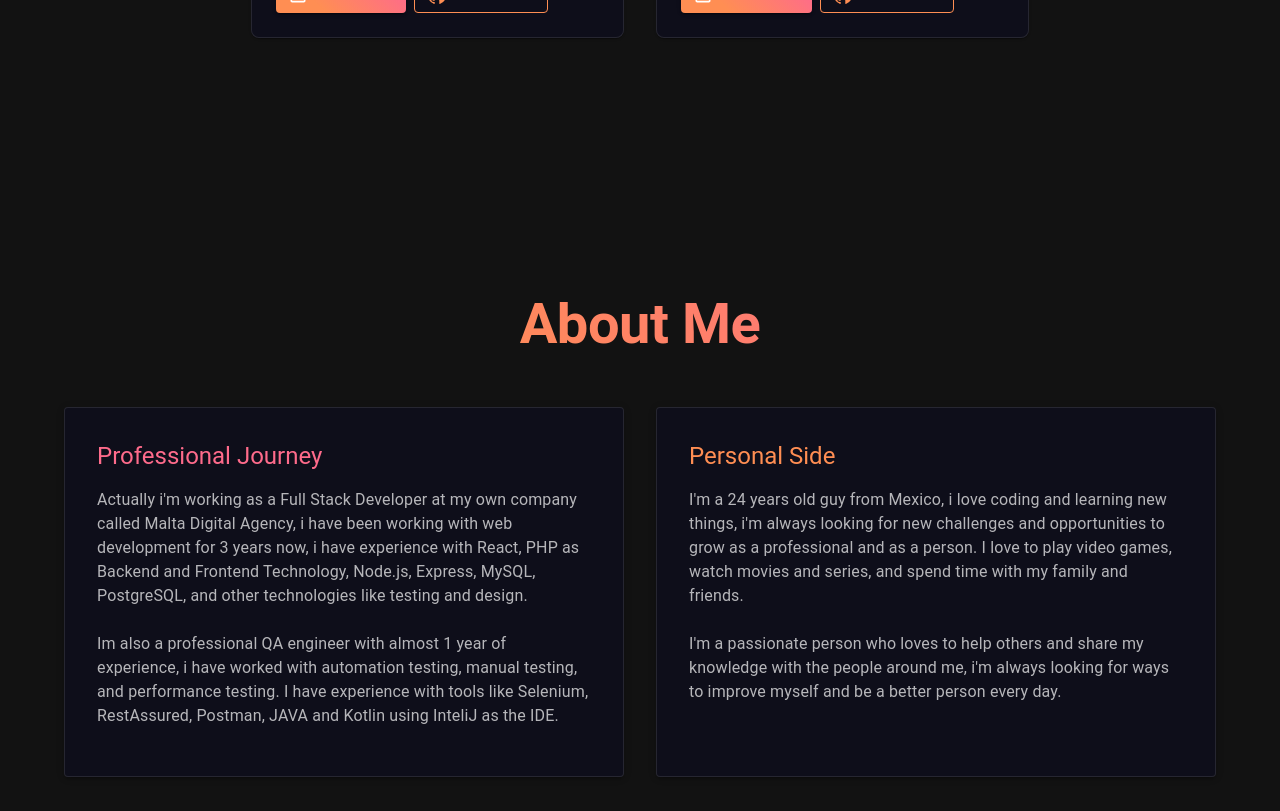
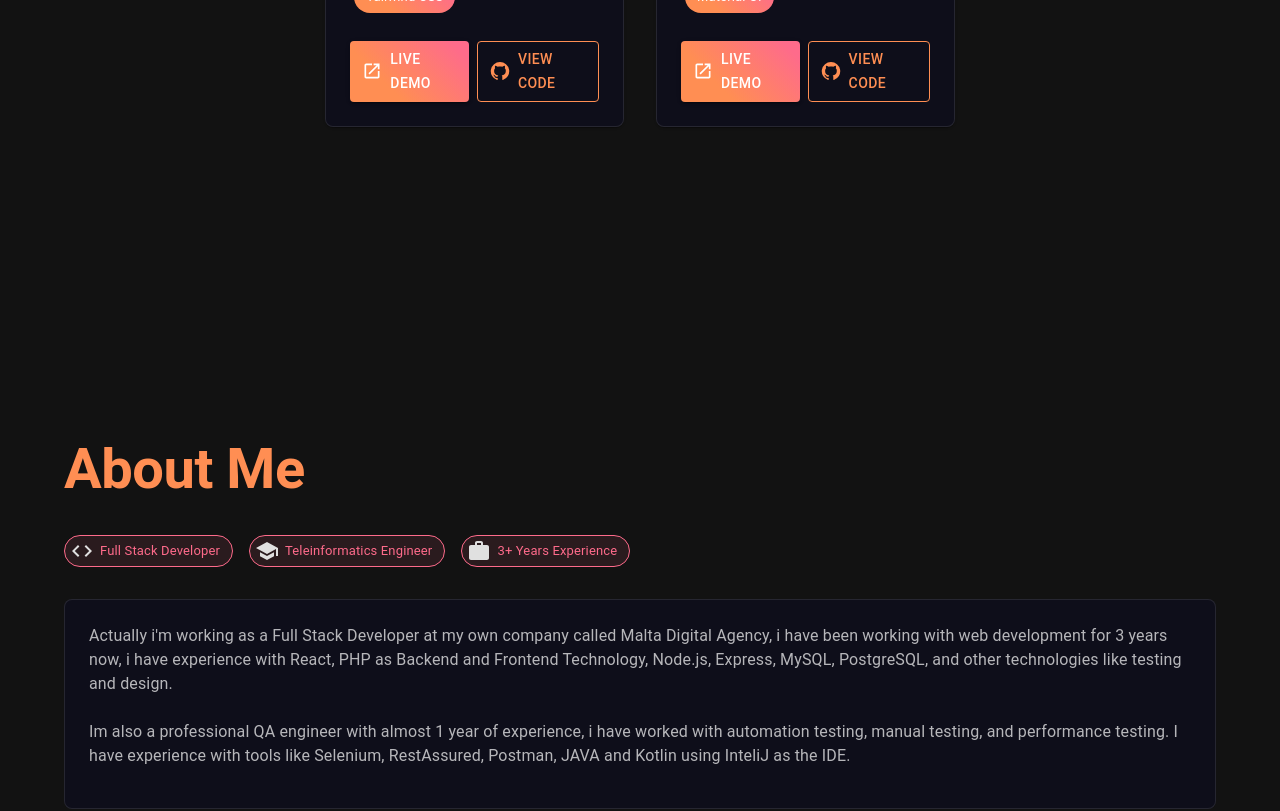
Before and after one commit to ByFabrii/dev-portfolio, a React (Vite) app: page / in a window 1280 px wide. Shown: the part 2320-3131 px from the top of the page. Built offline with nearby package versions, Linux system fonts and the light colour scheme.

Commit message:
quick fixes to about and project sections

```diff
--- a/src/components/sections/About.tsx
+++ b/src/components/sections/About.tsx
@@ -1,7 +1,14 @@
-import { Box, Typography, Container, Grid, Paper } from '@mui/material';
+import { Box, Typography, Container, Grid, Paper, Chip, Stack } from '@mui/material';
 import { motion } from 'framer-motion';
+import { Code, School, Work } from '@mui/icons-material';
 
 const About = () => {
+  const highlights = [
+    { icon: <Code />, label: "Full Stack Developer" },
+    { icon: <School />, label: "Teleinformatics Engineer" },
+    { icon: <Work />, label: "3+ Years Experience" },
+  ];
+
   return (
     <Box
       component="section"
@@ -9,13 +16,19 @@ const About = () => {
       sx={{
         minHeight: '100vh',
         display: 'flex',
-        alignItems: 'center'
+        alignItems: 'center',
+        justifyContent: 'center',
+        position: 'relative',
+        overflow: 'hidden',
       }}
     >
       <Container maxWidth="lg">
+        <Grid container spacing={1} alignItems="center">
+
+          <Grid item xs={12} md={12}>
             <motion.div
-          initial={{ opacity: 0, y: 20 }}
-          whileInView={{ opacity: 1, y: 0 }}
+              initial={{ opacity: 0, x: 50 }}
+              whileInView={{ opacity: 1, x: 0 }}
               transition={{ duration: 0.8 }}
               viewport={{ once: true }}
             >
@@ -27,56 +40,49 @@ const About = () => {
                   background: 'linear-gradient(45deg, #FF8E53 30%, #FE6B8B 90%)',
                   WebkitBackgroundClip: 'text',
                   WebkitTextFillColor: 'transparent',
-              mb: 6,
-              textAlign: 'center'
+                  mb: 4
                 }}
               >
                 About Me
               </Typography>
 
-          <Grid container spacing={4}>
-            <Grid item xs={12} md={6}>
+              <Stack direction="row" spacing={2} flexWrap="wrap" sx={{ mb: 4 }}>
+                {highlights.map((item, index) => (
+                  <Chip
+                    key={index}
+                    icon={item.icon}
+                    label={item.label}
+                    sx={{
+                      background: 'rgba(254, 107, 139, 0.1)',
+                      border: '1px solid #FE6B8B',
+                      color: '#FE6B8B',
+                      '&:hover': {
+                        background: 'rgba(254, 107, 139, 0.2)',
+                      },
+                      m: 1
+                    }}
+                  />
+                ))}
+              </Stack>
+
               <Paper
-                elevation={3}
+                elevation={0}
                 sx={{
-                  p: 4,
+                  p: 3,
                   background: 'rgba(13, 13, 30, 0.7)',
                   backdropFilter: 'blur(10px)',
                   border: '1px solid rgba(255, 255, 255, 0.1)',
-                  height: '100%'
+                  borderRadius: 2
                 }}
               >
-                <Typography variant="h5" sx={{ mb: 2, color: '#FE6B8B' }}>
-                  Professional Journey
-                </Typography>
                 <Typography variant="body1" sx={{ mb: 2, color: 'text.secondary' }}>
                   Actually i'm working as a Full Stack Developer at my own company called Malta Digital Agency, i have been working with web development for 3 years now, i have experience with React, PHP as Backend and Frontend Technology, Node.js, Express, MySQL, PostgreSQL, and other technologies like testing and design.
                   <br /> <br />Im also a professional QA engineer with almost 1 year of experience, i have worked with automation testing, manual testing, and performance testing. I have experience with tools like Selenium, RestAssured, Postman, JAVA and Kotlin using InteliJ as the IDE.
                 </Typography>
               </Paper>
-            </Grid>
-            <Grid item xs={12} md={6}>
-              <Paper
-                elevation={3}
-                sx={{
-                  p: 4,
-                  background: 'rgba(13, 13, 30, 0.7)',
-                  backdropFilter: 'blur(10px)',
-                  border: '1px solid rgba(255, 255, 255, 0.1)',
-                  height: '100%'
-                }}
-              >
-                <Typography variant="h5" sx={{ mb: 2, color: '#FF8E53' }}>
-                  Personal Side
-                </Typography>
-                <Typography variant="body1" sx={{ color: 'text.secondary' }}>
-                  I'm a 24 years old guy from Mexico, i love coding and learning new things, i'm always looking for new challenges and opportunities to grow as a professional and as a person. I love to play video games, watch movies and series, and spend time with my family and friends.
-                    <br /> <br />I'm a passionate person who loves to help others and share my knowledge with the people around me, i'm always looking for ways to improve myself and be a better person every day.
-                </Typography>
-              </Paper>
+            </motion.div>
           </Grid>
         </Grid>
-        </motion.div>
       </Container>
     </Box>
   );
--- a/src/components/sections/Projects.tsx
+++ b/src/components/sections/Projects.tsx
@@ -34,7 +34,7 @@ const Projects = () => {
                 display: 'flex',
                 alignItems: 'center',
                 py: 12,
-                px: { xs: 2, sm: 4, md: 6 }
+                px: { xs: 2, sm: 4, md: 20 }
             }}
         >
             <Box
```
Lines whose indentation alone changed are shown as unchanged.
